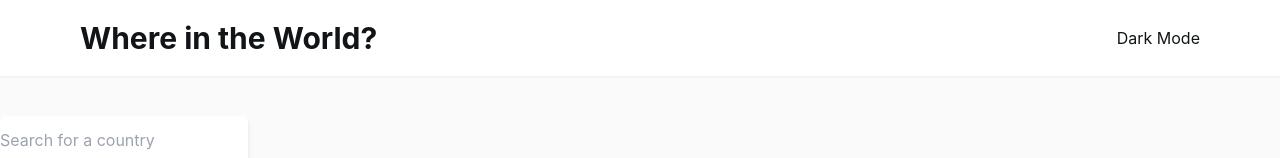
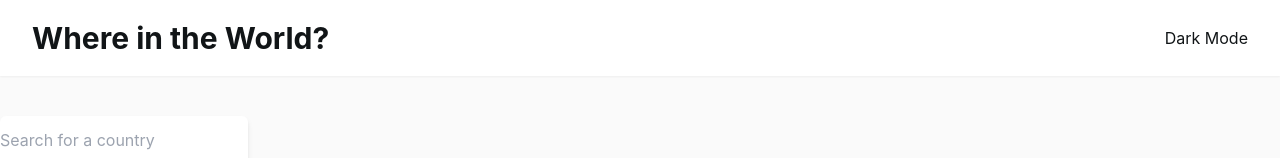
Before and after one commit to scottmcook/flag-filter-fun, a React (Vite) app: page / in a window 1280 px wide. Shown: the top 158 px of the page. Built offline with nearby package versions, Linux system fonts and the light colour scheme; no server answers.

Commit message:
Increase paddin

```diff
--- a/src/components/NavBar/NavBar.tsx
+++ b/src/components/NavBar/NavBar.tsx
@@ -28,7 +28,7 @@ function NavBar() {
   };
 
   return (
-    <nav className="flex justify-between px-20 py-5 mb-10 bg-white dark:bg-dark-blue-elements shadow-sm">
+    <nav className="flex justify-between px-8 py-5 mb-10 bg-white dark:bg-dark-blue-elements shadow-sm">
       <h1 className="text-3xl  font-bold">Where in the World?</h1>
       <button className="" onClick={() => toggleTheme()}>Dark Mode</button>
     </nav>
```
